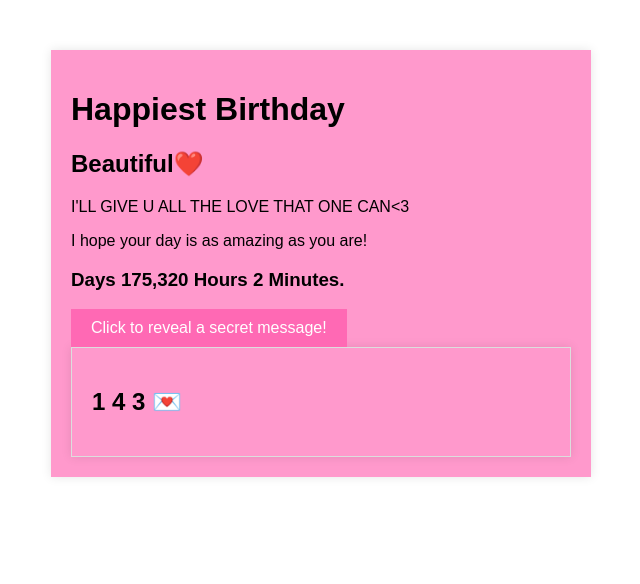
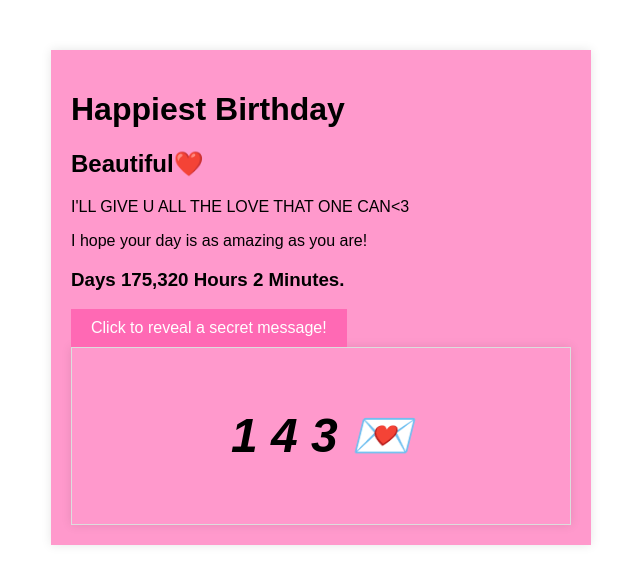
Before and after one commit to mehnafiz/birthday.html, a plain HTML site: page index.html in a window 1280 px wide. Both pictures are taken after a click on the button "Click to reveal a secret message!". Shown: the whole page, without its empty margins (319-959 px from the left). Drawn offline with Linux system fonts and the light colour scheme.

Commit message:
Update style.css

```diff
--- a/style.css
+++ b/style.css
@@ -31,6 +31,12 @@ body {
 	background-color: #ff99cc;
 	border: 1px solid #ddd;
 	box-shadow: 0 0 10px rgba(0, 0, 0, 0.1);
+
+  }
+.secret-message{
+	font-size: xx-large;
+	font-style:oblique;
+	text-align: center;
   }
 
   .show {
```
